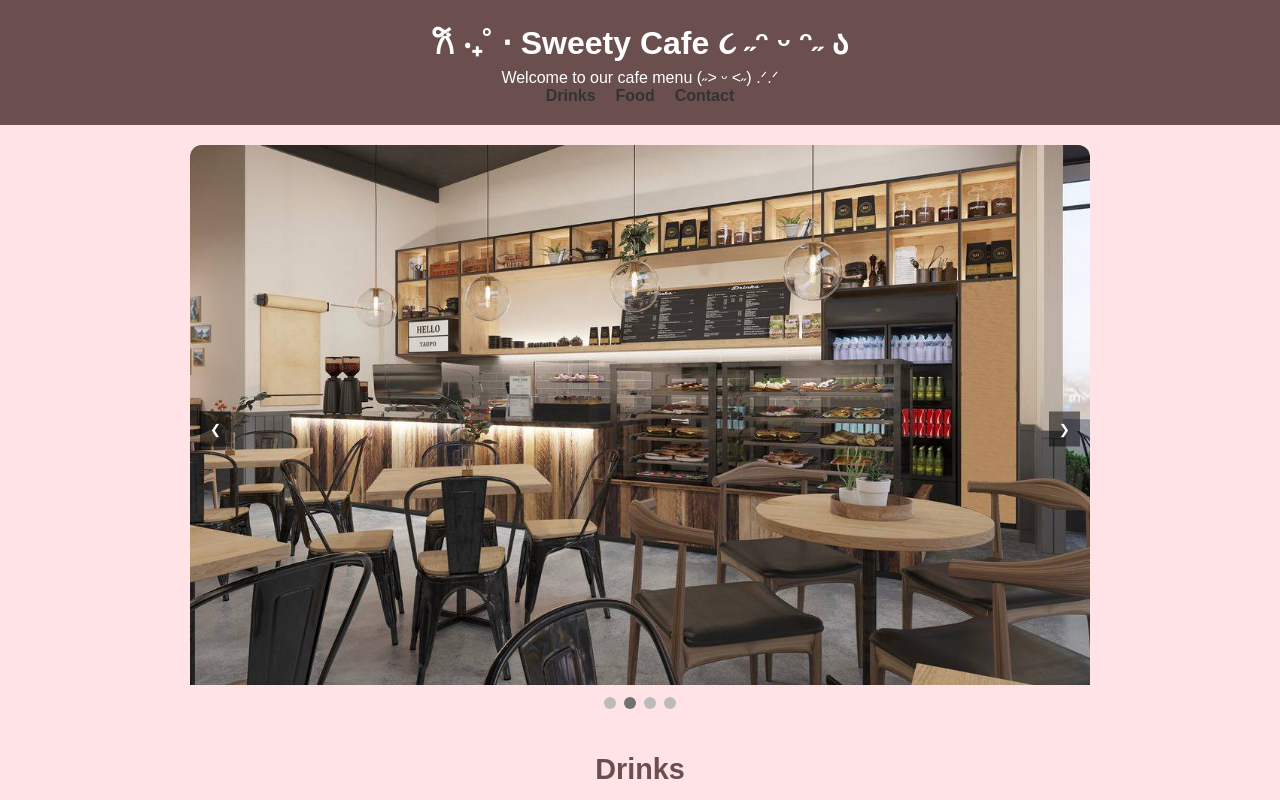
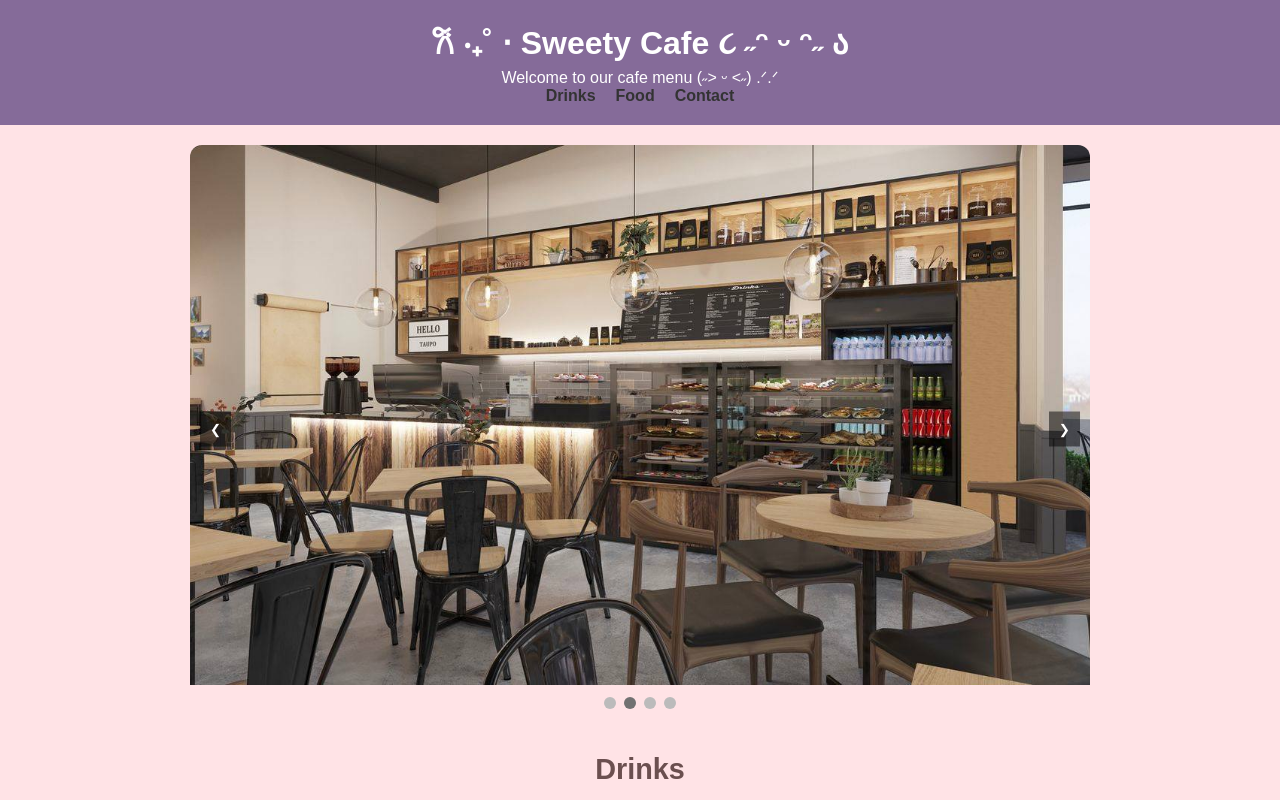
Before and after one commit to AfifahOmar/test, a plain HTML site: page index.html in a window 1280 px wide. Shown: the top 800 px of the page. Drawn offline with Linux system fonts and the light colour scheme.

Commit message:
Update style.css

```diff
--- a/style.css
+++ b/style.css
@@ -8,7 +8,7 @@ body {
 
 header {
   text-align: center;
-  background: #6b4f4f;
+  background: #856b99;
   color: white;
   padding: 20px 10px;
   margin-bottom: 20px;
```
